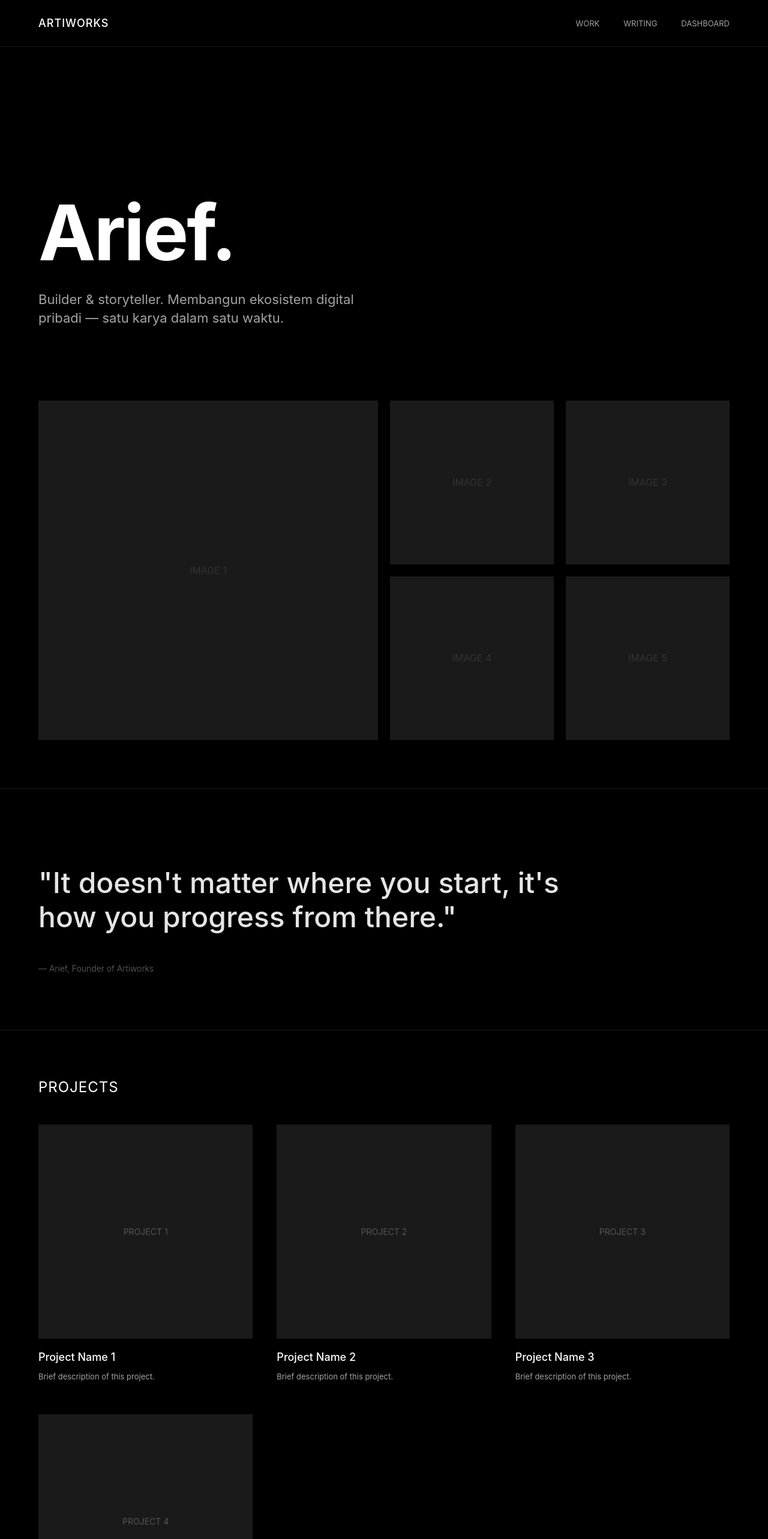
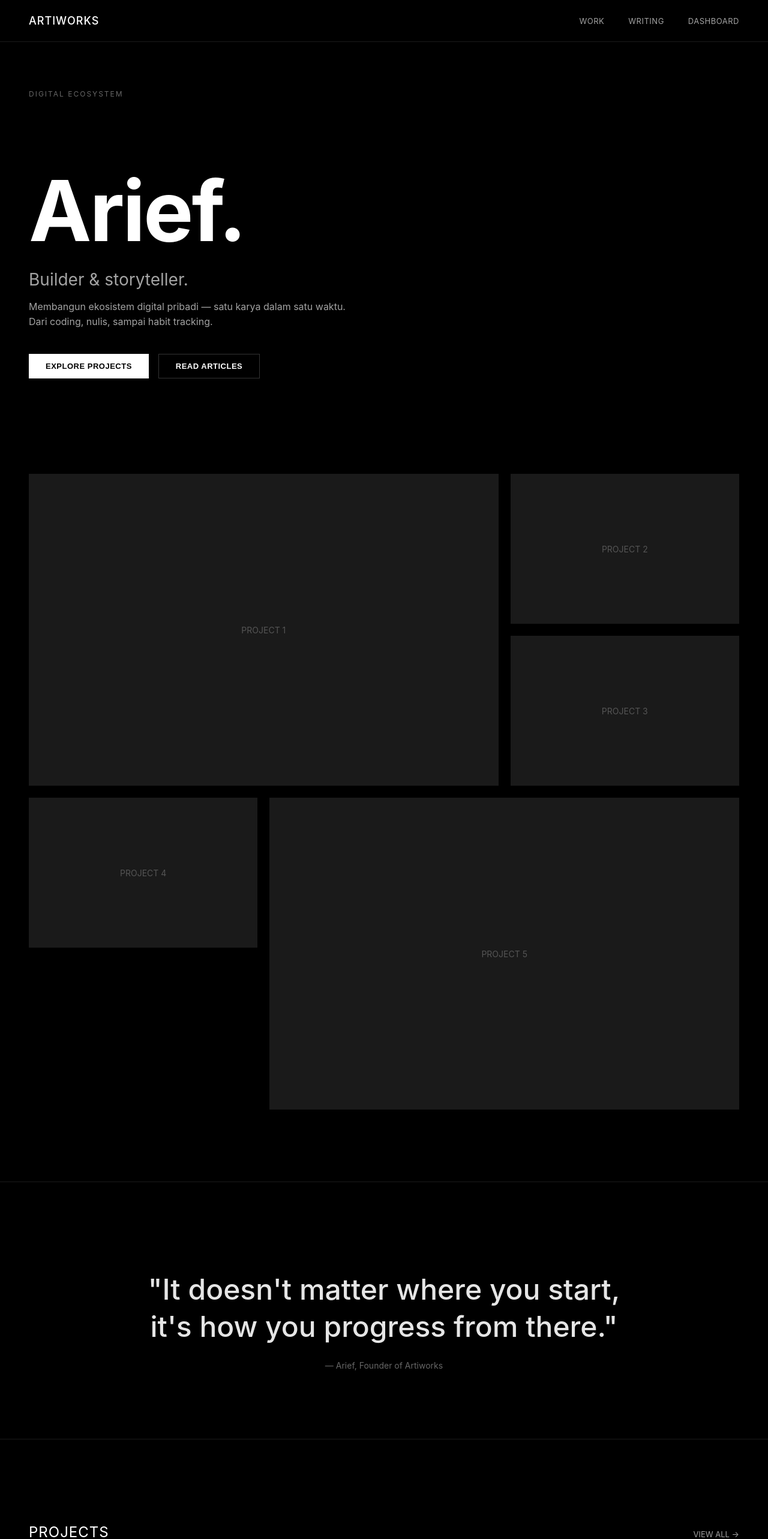
Before and after one commit to AriefFadhilahR/ARTIWORKS, a Next.js app: page / in a window 1280 px wide. Shown: the top 2566 px of the page at 60% size. Built offline with nearby package versions, Linux system fonts and the light colour scheme.

Commit message:
Update page.tsx

```diff
--- a/app/page.tsx
+++ b/app/page.tsx
@@ -1,159 +1,471 @@
+'use client';
+
+import { useEffect, useRef } from 'react';
+
 export default function Home() {
+  const observerRef = useRef<IntersectionObserver | null>(null);
+
+  useEffect(() => {
+    // Animasi fade-in saat scroll
+    observerRef.current = new IntersectionObserver((entries) => {
+      entries.forEach(entry => {
+        if (entry.isIntersecting) {
+          entry.target.classList.add('fade-in-visible');
+        }
+      });
+    }, { threshold: 0.1, rootMargin: '0px 0px -50px 0px' });
+
+    const fadeElements = document.querySelectorAll('.fade-in');
+    fadeElements.forEach(el => observerRef.current?.observe(el));
+
+    return () => observerRef.current?.disconnect();
+  }, []);
+
   return (
-    <div style={{
-      backgroundColor: '#000000',
-      color: '#FFFFFF',
-      fontFamily: "'Inter', -apple-system, BlinkMacSystemFont, 'Segoe UI', Roboto, sans-serif",
-      margin: 0,
-      padding: 0
-    }}>
-      {/* Navbar - Minimalis seperti Lando Norris */}
-      <nav style={{
-        display: 'flex',
-        justifyContent: 'space-between',
-        alignItems: 'center',
-        padding: '28px 64px',
-        borderBottom: '1px solid #1A1A1A',
-        flexWrap: 'wrap'
-      }}>
-        <span style={{ fontSize: '18px', fontWeight: '500', letterSpacing: '1px' }}>ARTIWORKS</span>
-        <div style={{ display: 'flex', gap: '40px', fontSize: '13px', fontWeight: '400', textTransform: 'uppercase' }}>
-          <a href="#" style={{ color: '#A3A3A3', textDecoration: 'none' }}>Work</a>
-          <a href="#" style={{ color: '#A3A3A3', textDecoration: 'none' }}>Writing</a>
-          <a href="#" style={{ color: '#A3A3A3', textDecoration: 'none' }}>Dashboard</a>
+    <div style={styles.container}>
+      <style>
+        {`
+          @keyframes fadeInUp {
+            from {
+              opacity: 0;
+              transform: translateY(30px);
+            }
+            to {
+              opacity: 1;
+              transform: translateY(0);
+            }
+          }
+          .fade-in {
+            opacity: 0;
+            transform: translateY(30px);
+            transition: opacity 0.8s ease-out, transform 0.8s ease-out;
+          }
+          .fade-in-visible {
+            opacity: 1 !important;
+            transform: translateY(0) !important;
+          }
+          .project-card {
+            transition: transform 0.4s ease, opacity 0.4s ease;
+          }
+          .project-card:hover {
+            transform: scale(0.98);
+            opacity: 0.9;
+          }
+          .nav-link {
+            position: relative;
+            transition: color 0.3s ease;
+          }
+          .nav-link::after {
+            content: '';
+            position: absolute;
+            width: 0;
+            height: 1px;
+            bottom: -4px;
+            left: 0;
+            background-color: #ffffff;
+            transition: width 0.3s ease;
+          }
+          .nav-link:hover::after {
+            width: 100%;
+          }
+          @media (max-width: 768px) {
+            .grid-layout {
+              grid-template-columns: 1fr !important;
+            }
+          }
+        `}
+      </style>
+
+      {/* Navbar */}
+      <nav style={styles.navbar}>
+        <div style={styles.navContainer}>
+          <span style={styles.logo}>ARTIWORKS</span>
+          <div style={styles.navLinks}>
+            <a href="#" style={styles.navLink} className="nav-link">WORK</a>
+            <a href="#" style={styles.navLink} className="nav-link">WRITING</a>
+            <a href="#" style={styles.navLink} className="nav-link">DASHBOARD</a>
+          </div>
         </div>
       </nav>
 
-      {/* Hero Section - Mirip Lando Norris: Nama besar + deskripsi */}
-      <section style={{
-        maxWidth: '1400px',
-        margin: '0 auto',
-        padding: '140px 64px 100px 64px'
-      }}>
-        <h1 style={{
-          fontSize: 'clamp(56px, 12vw, 128px)',
-          fontWeight: '700',
-          lineHeight: '1',
-          marginBottom: '32px',
-          letterSpacing: '-3px'
-        }}>
-          Arief.
-        </h1>
-        <p style={{
-          fontSize: 'clamp(18px, 3vw, 22px)',
-          color: '#A3A3A3',
-          maxWidth: '600px',
-          lineHeight: '1.4',
-          fontWeight: '400'
-        }}>
-          Builder & storyteller. Membangun ekosistem digital pribadi — satu karya dalam satu waktu.
-        </p>
+      {/* Hero Section */}
+      <section style={styles.hero}>
+        <div style={styles.heroContent} className="fade-in">
+          <div style={styles.heroBadge}>DIGITAL ECOSYSTEM</div>
+          <h1 style={styles.heroTitle}>
+            Arief.
+          </h1>
+          <p style={styles.heroSubtitle}>
+            Builder & storyteller.
+          </p>
+          <p style={styles.heroDescription}>
+            Membangun ekosistem digital pribadi — satu karya dalam satu waktu.<br />
+            Dari coding, nulis, sampai habit tracking.
+          </p>
+          <div style={styles.buttonGroup}>
+            <button style={styles.primaryButton}>EXPLORE PROJECTS</button>
+            <button style={styles.secondaryButton}>READ ARTICLES</button>
+          </div>
+        </div>
       </section>
 
-      {/* Featured Image Section - Gaya grid gambar Lando */}
-      <section style={{ maxWidth: '1400px', margin: '0 auto', padding: '0 64px 80px 64px' }}>
-        <div style={{
-          display: 'grid',
-          gridTemplateColumns: 'repeat(4, 1fr)',
-          gap: '20px',
-          gridAutoRows: 'minmax(200px, auto)'
-        }}>
-          {/* Grid kotak-kotak seperti gallery Lando Norris */}
-          <div style={{ gridColumn: 'span 2', gridRow: 'span 2', backgroundColor: '#1A1A1A', aspectRatio: '1/1', display: 'flex', alignItems: 'center', justifyContent: 'center', color: '#333' }}>IMAGE 1</div>
-          <div style={{ backgroundColor: '#1A1A1A', aspectRatio: '1/1', display: 'flex', alignItems: 'center', justifyContent: 'center', color: '#333' }}>IMAGE 2</div>
-          <div style={{ backgroundColor: '#1A1A1A', aspectRatio: '1/1', display: 'flex', alignItems: 'center', justifyContent: 'center', color: '#333' }}>IMAGE 3</div>
-          <div style={{ backgroundColor: '#1A1A1A', aspectRatio: '1/1', display: 'flex', alignItems: 'center', justifyContent: 'center', color: '#333' }}>IMAGE 4</div>
-          <div style={{ backgroundColor: '#1A1A1A', aspectRatio: '1/1', display: 'flex', alignItems: 'center', justifyContent: 'center', color: '#333' }}>IMAGE 5</div>
+      {/* Grid Gallery - Mirip Hall of Fame Lando Norris */}
+      <section style={styles.gallerySection}>
+        <div style={styles.galleryGrid} className="grid-layout">
+          <div style={styles.galleryItemLarge} className="project-card fade-in">
+            <div style={styles.imagePlaceholder}>PROJECT 1</div>
+          </div>
+          <div style={styles.galleryItem} className="project-card fade-in">
+            <div style={styles.imagePlaceholder}>PROJECT 2</div>
+          </div>
+          <div style={styles.galleryItem} className="project-card fade-in">
+            <div style={styles.imagePlaceholder}>PROJECT 3</div>
+          </div>
+          <div style={styles.galleryItem} className="project-card fade-in">
+            <div style={styles.imagePlaceholder}>PROJECT 4</div>
+          </div>
+          <div style={styles.galleryItemLarge} className="project-card fade-in">
+            <div style={styles.imagePlaceholder}>PROJECT 5</div>
+          </div>
         </div>
       </section>
 
       {/* Quote Section */}
-      <section style={{
-        maxWidth: '1400px',
-        margin: '0 auto',
-        padding: '80px 64px',
-        borderTop: '1px solid #1A1A1A',
-        borderBottom: '1px solid #1A1A1A',
-        marginBottom: '80px'
-      }}>
-        <p style={{
-          fontSize: 'clamp(28px, 6vw, 48px)',
-          fontWeight: '500',
-          lineHeight: '1.2',
-          color: '#E5E5E5',
-          maxWidth: '900px',
-          fontStyle: 'normal'
-        }}>
-          "It doesn't matter where you start, it's how you progress from there."
-        </p>
-        <p style={{ color: '#666', marginTop: '24px', fontSize: '14px', fontWeight: '300' }}>— Arief, Founder of Artiworks</p>
+      <section style={styles.quoteSection}>
+        <div style={styles.quoteContainer} className="fade-in">
+          <p style={styles.quoteText}>
+            "It doesn't matter where you start,<br />
+            it's how you progress from there."
+          </p>
+          <p style={styles.quoteAuthor}>— Arief, Founder of Artiworks</p>
+        </div>
       </section>
 
-      {/* Projects Grid - Mirip Hall of Fame Helmet section */}
-      <section style={{ maxWidth: '1400px', margin: '0 auto', padding: '0 64px 100px 64px' }}>
-        <h2 style={{ fontSize: '24px', fontWeight: '400', marginBottom: '48px', letterSpacing: '1px' }}>PROJECTS</h2>
-        <div style={{
-          display: 'grid',
-          gridTemplateColumns: 'repeat(auto-fill, minmax(280px, 1fr))',
-          gap: '40px'
-        }}>
-          {[1, 2, 3, 4].map((item) => (
-            <div key={item}>
-              <div style={{
-                backgroundColor: '#1A1A1A',
-                aspectRatio: '1/1',
-                marginBottom: '20px',
-                display: 'flex',
-                alignItems: 'center',
-                justifyContent: 'center',
-                color: '#555',
-                fontSize: '14px'
-              }}>PROJECT {item}</div>
-              <h3 style={{ fontSize: '18px', fontWeight: '500', marginBottom: '8px' }}>Project Name {item}</h3>
-              <p style={{ color: '#A3A3A3', fontSize: '13px', lineHeight: '1.4' }}>Brief description of this project.</p>
+      {/* Projects Hall of Fame - Mirip Helmet Section */}
+      <section style={styles.projectsSection}>
+        <div style={styles.sectionHeader} className="fade-in">
+          <h2 style={styles.sectionTitle}>PROJECTS</h2>
+          <a href="#" style={styles.sectionLink}>VIEW ALL →</a>
+        </div>
+        <div style={styles.projectsGrid}>
+          {[1, 2, 3, 4, 5, 6].map((item) => (
+            <div key={item} className="project-card fade-in" style={styles.projectItem}>
+              <div style={styles.projectImage}>PROJECT {item}</div>
+              <h3 style={styles.projectTitle}>Project Name {item}</h3>
+              <p style={styles.projectDescription}>Lorem ipsum dolor sit amet, consectetur adipiscing elit.</p>
             </div>
           ))}
         </div>
       </section>
 
       {/* Writing Section */}
-      <section style={{ maxWidth: '1400px', margin: '0 auto', padding: '0 64px 100px 64px' }}>
-        <h2 style={{ fontSize: '24px', fontWeight: '400', marginBottom: '48px', letterSpacing: '1px' }}>WRITING</h2>
-        <div style={{ display: 'flex', flexDirection: 'column', gap: '32px' }}>
+      <section style={styles.writingSection}>
+        <div style={styles.sectionHeader} className="fade-in">
+          <h2 style={styles.sectionTitle}>WRITING</h2>
+          <a href="#" style={styles.sectionLink}>VIEW ALL →</a>
+        </div>
+        <div style={styles.writingList}>
           {[
             { title: "Kenapa Arief Bangun Artiworks?", date: "2026" },
             { title: "Mindset Builder: Bikin Tools untuk Hidup Sendiri", date: "2026" },
-            { title: "Dari IG ke Digital Base", date: "2026" }
+            { title: "Dari IG ke Digital Base: Evolusi Personal Branding", date: "2026" },
+            { title: "Coding, Gym, dan Habit: Disiplin Digital", date: "2026" }
           ].map((post, idx) => (
-            <div key={idx} style={{ borderBottom: '1px solid #1A1A1A', paddingBottom: '24px' }}>
-              <div style={{ display: 'flex', justifyContent: 'space-between', alignItems: 'baseline', flexWrap: 'wrap' }}>
-                <h3 style={{ fontSize: '18px', fontWeight: '400', marginBottom: '8px' }}>{post.title}</h3>
-                <span style={{ color: '#666', fontSize: '12px' }}>{post.date}</span>
+            <div key={idx} className="fade-in" style={styles.writingItem}>
+              <div style={styles.writingItemInner}>
+                <h3 style={styles.writingTitle}>{post.title}</h3>
+                <span style={styles.writingDate}>{post.date}</span>
               </div>
+              <div style={styles.writingDivider} />
             </div>
           ))}
         </div>
       </section>
 
       {/* Footer */}
-      <footer style={{
-        borderTop: '1px solid #1A1A1A',
-        padding: '48px 64px',
-        display: 'flex',
-        justifyContent: 'space-between',
-        alignItems: 'center',
-        flexWrap: 'wrap',
-        gap: '20px',
-        fontSize: '12px',
-        color: '#666'
-      }}>
-        <span>© 2026 ARTIWORKS</span>
-        <div style={{ display: 'flex', gap: '32px' }}>
-          <a href="#" style={{ color: '#666', textDecoration: 'none' }}>Instagram</a>
-          <a href="#" style={{ color: '#666', textDecoration: 'none' }}>GitHub</a>
-          <a href="#" style={{ color: '#666', textDecoration: 'none' }}>Contact</a>
+      <footer style={styles.footer}>
+        <div style={styles.footerContainer}>
+          <span>© 2026 ARTIWORKS</span>
+          <div style={styles.footerLinks}>
+            <a href="#" style={styles.footerLink}>Instagram</a>
+            <a href="#" style={styles.footerLink}>GitHub</a>
+            <a href="#" style={styles.footerLink}>Contact</a>
+          </div>
         </div>
       </footer>
     </div>
   );
 }
+
+const styles = {
+  container: {
+    backgroundColor: '#000000',
+    color: '#FFFFFF',
+    fontFamily: "'Inter', -apple-system, BlinkMacSystemFont, 'Segoe UI', Roboto, sans-serif",
+    margin: 0,
+    padding: 0,
+    overflowX: 'hidden' as const,
+  },
+  navbar: {
+    borderBottom: '1px solid #1A1A1A',
+    position: 'sticky' as const,
+    top: 0,
+    backgroundColor: '#000000',
+    zIndex: 100,
+  },
+  navContainer: {
+    maxWidth: '1400px',
+    margin: '0 auto',
+    padding: '24px 48px',
+    display: 'flex',
+    justifyContent: 'space-between',
+    alignItems: 'center',
+    flexWrap: 'wrap' as const,
+  },
+  logo: {
+    fontSize: '18px',
+    fontWeight: '500',
+    letterSpacing: '1px',
+  },
+  navLinks: {
+    display: 'flex',
+    gap: '40px',
+  },
+  navLink: {
+    color: '#A3A3A3',
+    textDecoration: 'none',
+    fontSize: '13px',
+    fontWeight: '400',
+    textTransform: 'uppercase' as const,
+    letterSpacing: '0.5px',
+  },
+  hero: {
+    minHeight: '80vh',
+    display: 'flex',
+    alignItems: 'center',
+    padding: '0 48px',
+  },
+  heroContent: {
+    maxWidth: '1400px',
+    margin: '0 auto',
+    width: '100%',
+  },
+  heroBadge: {
+    color: '#666',
+    fontSize: '12px',
+    letterSpacing: '2px',
+    marginBottom: '24px',
+    textTransform: 'uppercase' as const,
+  },
+  heroTitle: {
+    fontSize: 'clamp(64px, 12vw, 140px)',
+    fontWeight: '700',
+    lineHeight: '1',
+    marginBottom: '24px',
+    letterSpacing: '-3px',
+  },
+  heroSubtitle: {
+    fontSize: 'clamp(20px, 4vw, 28px)',
+    color: '#A3A3A3',
+    marginBottom: '16px',
+    fontWeight: '400',
+  },
+  heroDescription: {
+    fontSize: '16px',
+    color: '#A3A3A3',
+    maxWidth: '600px',
+    lineHeight: '1.6',
+    marginBottom: '40px',
+  },
+  buttonGroup: {
+    display: 'flex',
+    gap: '16px',
+    flexWrap: 'wrap' as const,
+  },
+  primaryButton: {
+    backgroundColor: '#FFFFFF',
+    color: '#000000',
+    border: 'none',
+    padding: '12px 28px',
+    fontSize: '13px',
+    fontWeight: '600',
+    cursor: 'pointer',
+    transition: 'opacity 0.3s ease',
+    textTransform: 'uppercase' as const,
+    letterSpacing: '0.5px',
+  },
+  secondaryButton: {
+    backgroundColor: 'transparent',
+    border: '1px solid #333',
+    color: '#FFFFFF',
+    padding: '12px 28px',
+    fontSize: '13px',
+    fontWeight: '600',
+    cursor: 'pointer',
+    transition: 'border-color 0.3s ease',
+    textTransform: 'uppercase' as const,
+    letterSpacing: '0.5px',
+  },
+  gallerySection: {
+    maxWidth: '1400px',
+    margin: '0 auto',
+    padding: '80px 48px',
+  },
+  galleryGrid: {
+    display: 'grid',
+    gridTemplateColumns: 'repeat(3, 1fr)',
+    gap: '20px',
+    gridAutoRows: 'minmax(250px, auto)',
+  },
+  galleryItemLarge: {
+    gridColumn: 'span 2',
+    gridRow: 'span 2',
+  },
+  galleryItem: {
+    gridColumn: 'span 1',
+    gridRow: 'span 1',
+  },
+  imagePlaceholder: {
+    backgroundColor: '#1A1A1A',
+    width: '100%',
+    height: '100%',
+    minHeight: '250px',
+    display: 'flex',
+    alignItems: 'center',
+    justifyContent: 'center',
+    color: '#555',
+    fontSize: '14px',
+  },
+  quoteSection: {
+    borderTop: '1px solid #1A1A1A',
+    borderBottom: '1px solid #1A1A1A',
+    padding: '100px 48px',
+    margin: '40px 0',
+  },
+  quoteContainer: {
+    maxWidth: '1200px',
+    margin: '0 auto',
+    textAlign: 'center' as const,
+  },
+  quoteText: {
+    fontSize: 'clamp(28px, 5vw, 48px)',
+    fontWeight: '500',
+    lineHeight: '1.3',
+    color: '#E5E5E5',
+    marginBottom: '24px',
+  },
+  quoteAuthor: {
+    color: '#666',
+    fontSize: '14px',
+  },
+  projectsSection: {
+    maxWidth: '1400px',
+    margin: '0 auto',
+    padding: '80px 48px',
+  },
+  sectionHeader: {
+    display: 'flex',
+    justifyContent: 'space-between',
+    alignItems: 'baseline',
+    marginBottom: '48px',
+    flexWrap: 'wrap' as const,
+  },
+  sectionTitle: {
+    fontSize: '24px',
+    fontWeight: '400',
+    letterSpacing: '1px',
+  },
+  sectionLink: {
+    color: '#A3A3A3',
+    textDecoration: 'none',
+    fontSize: '13px',
+    transition: 'color 0.3s ease',
+  },
+  projectsGrid: {
+    display: 'grid',
+    gridTemplateColumns: 'repeat(auto-fill, minmax(300px, 1fr))',
+    gap: '40px',
+  },
+  projectItem: {
+    cursor: 'pointer',
+  },
+  projectImage: {
+    backgroundColor: '#1A1A1A',
+    aspectRatio: '1/1',
+    width: '100%',
+    display: 'flex',
+    alignItems: 'center',
+    justifyContent: 'center',
+    color: '#555',
+    marginBottom: '20px',
+  },
+  projectTitle: {
+    fontSize: '18px',
+    fontWeight: '500',
+    marginBottom: '8px',
+  },
+  projectDescription: {
+    color: '#A3A3A3',
+    fontSize: '13px',
+    lineHeight: '1.5',
+  },
+  writingSection: {
+    maxWidth: '1400px',
+    margin: '0 auto',
+    padding: '80px 48px',
+    borderTop: '1px solid #1A1A1A',
+  },
+  writingList: {
+    display: 'flex',
+    flexDirection: 'column' as const,
+    gap: '0',
+  },
+  writingItem: {
+    padding: '20px 0',
+  },
+  writingItemInner: {
+    display: 'flex',
+    justifyContent: 'space-between',
+    alignItems: 'baseline',
+    flexWrap: 'wrap' as const,
+    marginBottom: '16px',
+  },
+  writingTitle: {
+    fontSize: '18px',
+    fontWeight: '400',
+    marginBottom: '8px',
+  },
+  writingDate: {
+    color: '#666',
+    fontSize: '12px',
+  },
+  writingDivider: {
+    height: '1px',
+    backgroundColor: '#1A1A1A',
+    marginTop: '16px',
+  },
+  footer: {
+    borderTop: '1px solid #1A1A1A',
+    padding: '48px 48px',
+  },
+  footerContainer: {
+    maxWidth: '1400px',
+    margin: '0 auto',
+    display: 'flex',
+    justifyContent: 'space-between',
+    alignItems: 'center',
+    flexWrap: 'wrap' as const,
+    gap: '20px',
+    fontSize: '12px',
+    color: '#666',
+  },
+  footerLinks: {
+    display: 'flex',
+    gap: '32px',
+  },
+  footerLink: {
+    color: '#666',
+    textDecoration: 'none',
+    transition: 'color 0.3s ease',
+  },
+};
```
